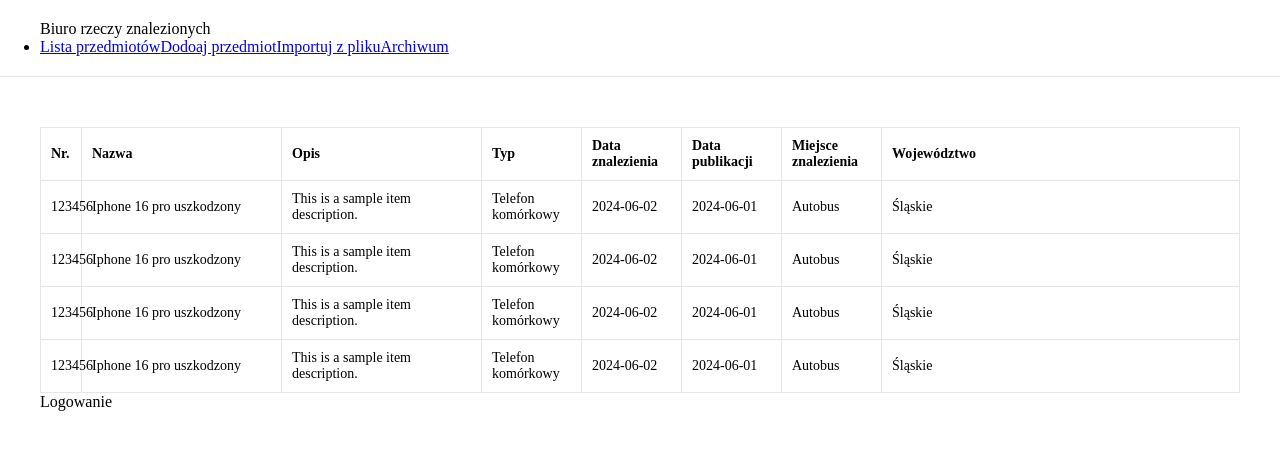
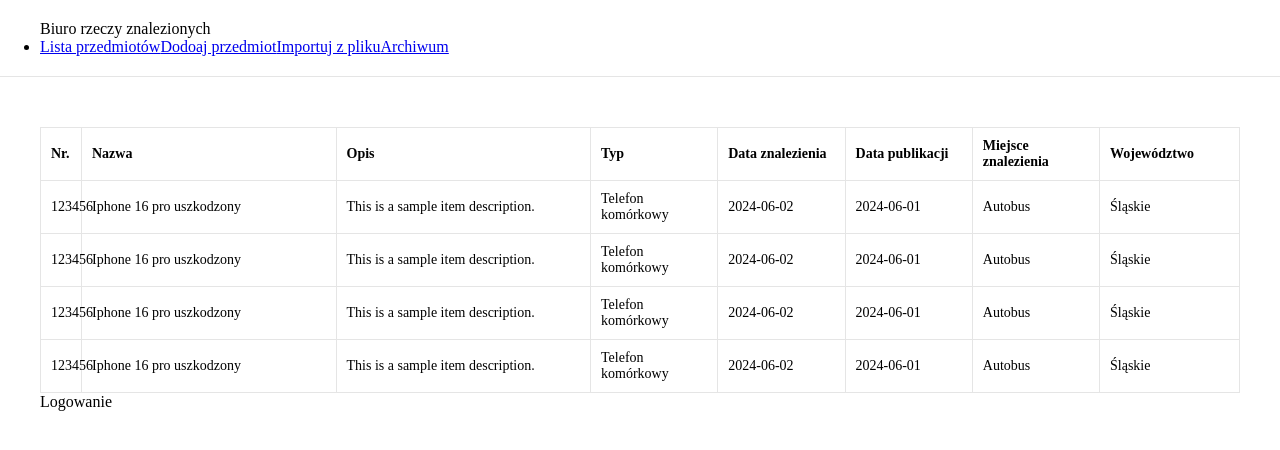
Before and after one commit to szymon-kuc/hacknation-front, a Next.js app: page /urzednik in a window 1280 px wide. Shown: the top 450 px of the page. Built offline with nearby package versions, Linux system fonts and the light colour scheme.

Commit message:
change styles

```diff
--- a/src/components/List/style/list.css
+++ b/src/components/List/style/list.css
@@ -4,7 +4,7 @@
 }
 .found-list__item {
   display: grid;
-  grid-template-columns: 40px 200px 200px 100px 100px 100px 100px 110px;
+  grid-template-columns: 40px 2fr 2fr 1fr 1fr 1fr 1fr 1.1fr;
   border: 1px solid rgba(0, 0, 0, 0.1);
   font-size: 14px;
 }
```
